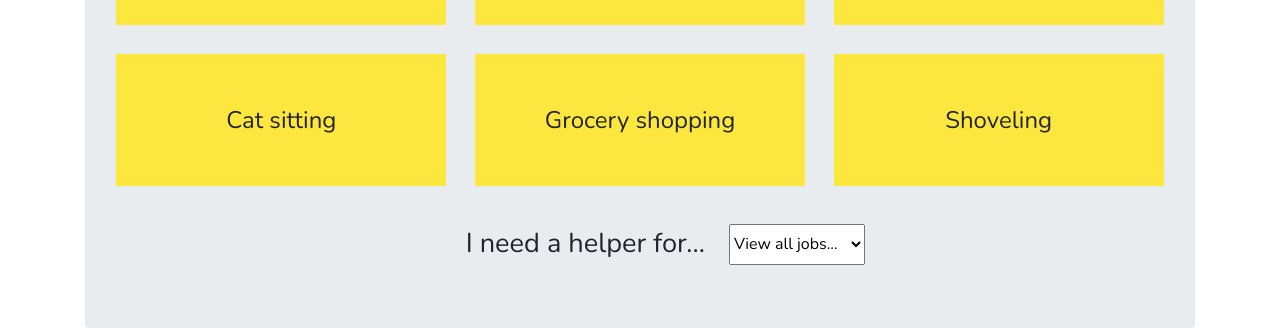
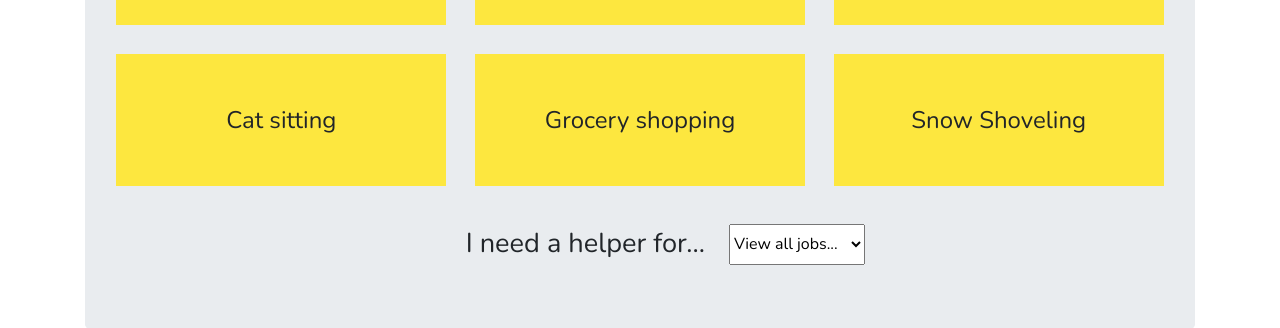
Before and after one commit to CoolidgeCornerSchool/helperbees, a Jekyll site: the page built from index.html, in a window 1280 px wide and 900 px high, scrolled down 747 px. Shown: the part 156-484 px from the top of the window. Built offline with Jekyll 4.4.1, drawn with Linux system fonts in a browser that asks for light colours; comment, search, counter and statistics services are not loaded.

Commit message:
copy change "shoveling" to "snow shoveling"

```diff
--- a/index.html
+++ b/index.html
@@ -25,7 +25,7 @@ layout: default
     <div class="row">
       <div class="col">Cat sitting</div>
       <div class="col">Grocery shopping</div>
-      <div class="col">Shoveling</div>
+      <div class="col">Snow Shoveling</div>
     </div>
   </div>
   <div class="row mx-auto">
```
